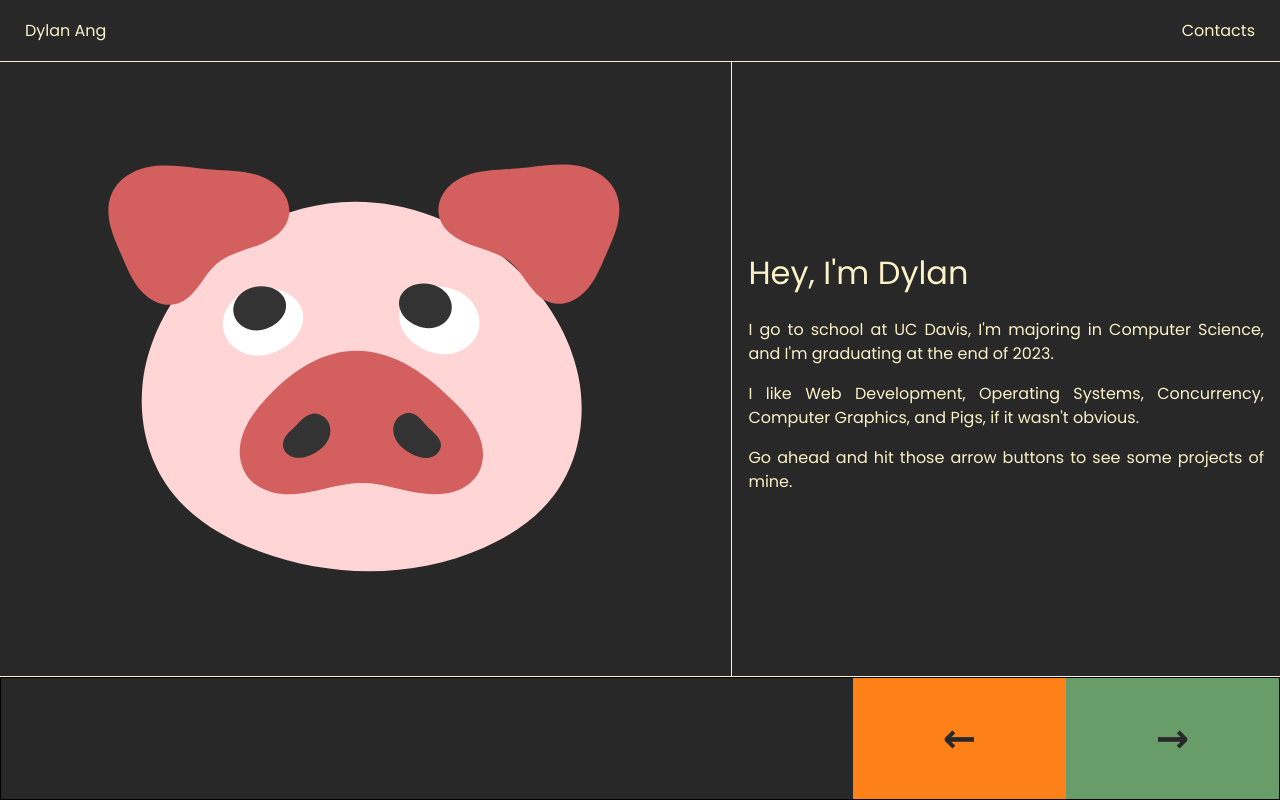
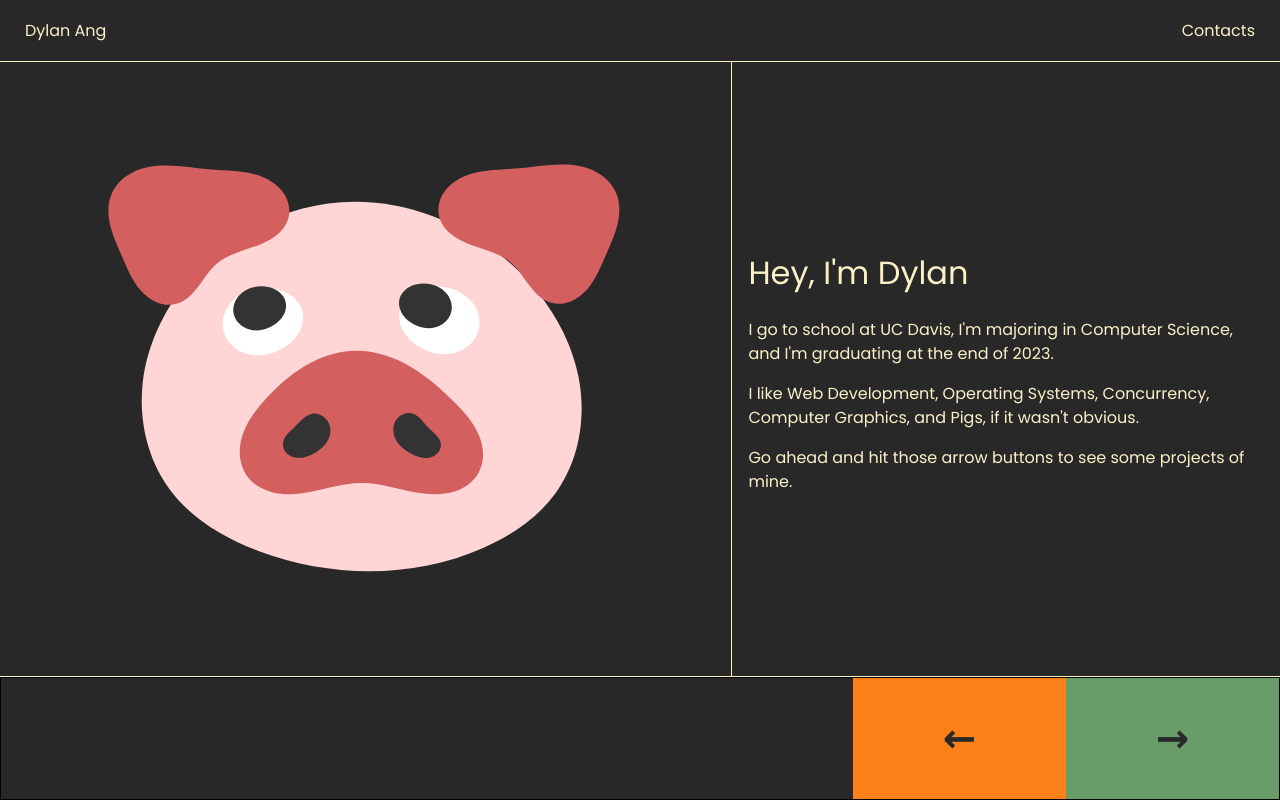
Before and after one commit to dy-ma/personal, a SvelteKit app: page / in a window 1280 px wide. Built offline with nearby package versions, Linux system fonts and the light colour scheme.

Commit message:
Remove text justify to improve readability on all screens

```diff
--- a/src/routes/page.css
+++ b/src/routes/page.css
@@ -19,7 +19,7 @@
 	background-color: var(--bg0);
 	border-left: 1px solid var(--bg0-light);
     padding: 1rem;
-    text-align: justify;
+    /* text-align: justify; */
 }
 
 @media only screen and (max-width: 600px) {
```
